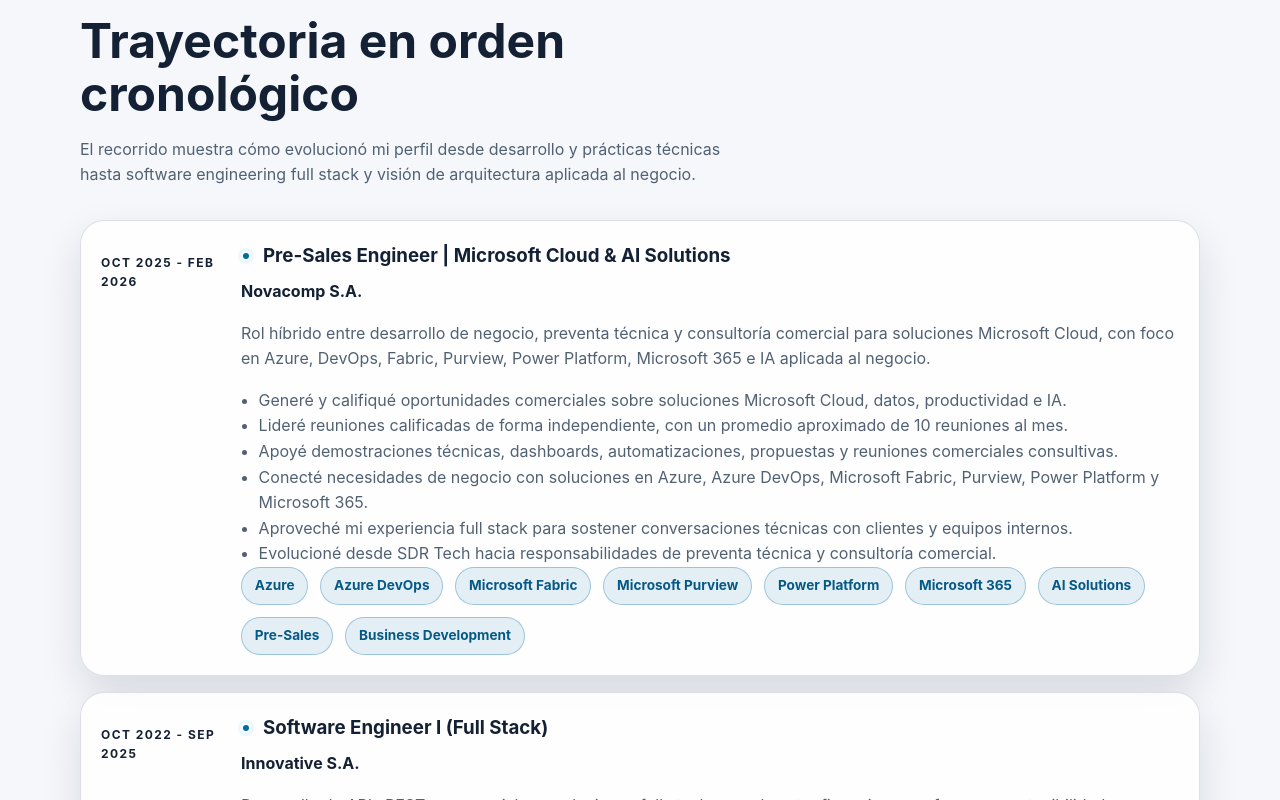
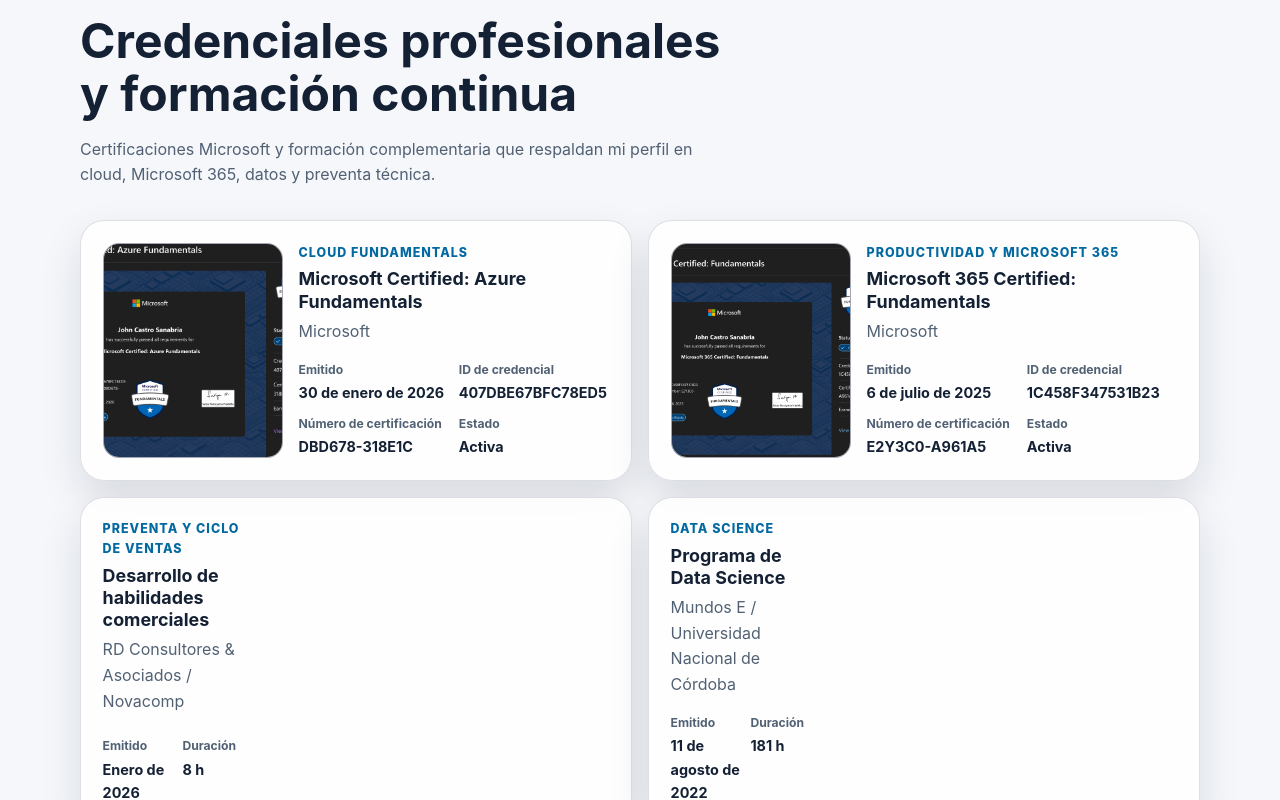
Before and after one commit to full-stack-dev-johncastrosanabria/Portfolio, a React (Vite) app: page / in a window 1280 px wide. Shown: the part 2520-3320 px from the top of the page. Built offline with nearby package versions, Linux system fonts and the light colour scheme; no server answers.

Commit message:
Add professional certifications section

```diff
--- /dev/null
+++ b/src/components/home/CertificationCard.tsx
@@ -0,0 +1,67 @@
+import { publicAsset } from '@/lib/assets';
+import { localizedValue } from '@/lib/localized';
+import type { Certification } from '@/types';
+
+interface CertificationCardProps {
+  certification: Certification;
+  language: string;
+}
+
+export function CertificationCard({ certification, language }: CertificationCardProps) {
+  return (
+    <article className={certification.featured ? 'cert-card cert-card-featured' : 'cert-card'}>
+      {certification.image ? (
+        <div className="cert-media">
+          <img
+            src={publicAsset(certification.image)}
+            alt={localizedValue(certification.title, language)}
+            loading="lazy"
+          />
+        </div>
+      ) : null}
+
+      <div className="cert-content">
+        <div>
+          <p className="cert-category">{localizedValue(certification.category, language)}</p>
+          <h3>{localizedValue(certification.title, language)}</h3>
+          <p className="cert-issuer">{certification.issuer}</p>
+        </div>
+
+        <dl className="cert-meta">
+          <div>
+            <dt>{language === 'en' ? 'Issued' : 'Emitido'}</dt>
+            <dd>{localizedValue(certification.issuedAt, language)}</dd>
+          </div>
+
+          {certification.credentialId ? (
+            <div>
+              <dt>{language === 'en' ? 'Credential ID' : 'ID de credencial'}</dt>
+              <dd>{certification.credentialId}</dd>
+            </div>
+          ) : null}
+
+          {certification.certificationNumber ? (
+            <div>
+              <dt>{language === 'en' ? 'Certification number' : 'Número de certificación'}</dt>
+              <dd>{certification.certificationNumber}</dd>
+            </div>
+          ) : null}
+
+          {certification.status ? (
+            <div>
+              <dt>{language === 'en' ? 'Status' : 'Estado'}</dt>
+              <dd>{localizedValue(certification.status, language)}</dd>
+            </div>
+          ) : null}
+
+          {certification.hours ? (
+            <div>
+              <dt>{language === 'en' ? 'Duration' : 'Duración'}</dt>
+              <dd>{certification.hours}</dd>
+            </div>
+          ) : null}
+        </dl>
+      </div>
+    </article>
+  );
+}
--- /dev/null
+++ b/src/data/certifications.ts
@@ -0,0 +1,86 @@
+import type { Certification } from '@/types';
+
+export const certifications: Certification[] = [
+  {
+    id: 'az-900',
+    title: {
+      es: 'Microsoft Certified: Azure Fundamentals',
+      en: 'Microsoft Certified: Azure Fundamentals',
+    },
+    issuer: 'Microsoft',
+    issuedAt: {
+      es: '30 de enero de 2026',
+      en: 'January 30, 2026',
+    },
+    category: {
+      es: 'Cloud fundamentals',
+      en: 'Cloud fundamentals',
+    },
+    credentialId: '407DBE67BFC78ED5',
+    certificationNumber: 'DBD678-318E1C',
+    status: {
+      es: 'Activa',
+      en: 'Active',
+    },
+    image: 'certifications/az-900.png',
+    featured: true,
+  },
+  {
+    id: 'ms-900',
+    title: {
+      es: 'Microsoft 365 Certified: Fundamentals',
+      en: 'Microsoft 365 Certified: Fundamentals',
+    },
+    issuer: 'Microsoft',
+    issuedAt: {
+      es: '6 de julio de 2025',
+      en: 'July 6, 2025',
+    },
+    category: {
+      es: 'Productividad y Microsoft 365',
+      en: 'Productivity and Microsoft 365',
+    },
+    credentialId: '1C458F347531B23',
+    certificationNumber: 'E2Y3C0-A961A5',
+    status: {
+      es: 'Activa',
+      en: 'Active',
+    },
+    image: 'certifications/ms-900.png',
+    featured: true,
+  },
+  {
+    id: 'commercial-skills',
+    title: {
+      es: 'Desarrollo de habilidades comerciales',
+      en: 'Commercial skills development',
+    },
+    issuer: 'RD Consultores & Asociados / Novacomp',
+    issuedAt: {
+      es: 'Enero de 2026',
+      en: 'January 2026',
+    },
+    category: {
+      es: 'Preventa y ciclo de ventas',
+      en: 'Pre-sales and sales cycle',
+    },
+    hours: '8 h',
+  },
+  {
+    id: 'data-science',
+    title: {
+      es: 'Programa de Data Science',
+      en: 'Data Science program',
+    },
+    issuer: 'Mundos E / Universidad Nacional de Córdoba',
+    issuedAt: {
+      es: '11 de agosto de 2022',
+      en: 'August 11, 2022',
+    },
+    category: {
+      es: 'Data Science',
+      en: 'Data Science',
+    },
+    hours: '181 h',
+  },
+];
--- a/src/i18n.ts
+++ b/src/i18n.ts
@@ -32,6 +32,10 @@ const resources = {
         stackTitle: 'Tecnologías y fortalezas con las que construyo',
         stackDescription:
           'Mi perfil está orientado a desarrollo de software empresarial, desde la capa backend hasta la interfaz y la entrega continua.',
+        certificationsEyebrow: 'Certificaciones',
+        certificationsTitle: 'Credenciales profesionales y formación continua',
+        certificationsDescription:
+          'Certificaciones Microsoft y formación complementaria que respaldan mi perfil en cloud, Microsoft 365, datos y preventa técnica.',
         experienceEyebrow: 'Experiencia',
         experienceTitle: 'Trayectoria en orden cronológico',
         experienceDescription:
@@ -103,6 +107,10 @@ const resources = {
         stackTitle: 'Technologies and strengths I build with',
         stackDescription:
           'My profile focuses on enterprise software development, from backend services to user interfaces and continuous delivery.',
+        certificationsEyebrow: 'Certifications',
+        certificationsTitle: 'Professional credentials and continuous learning',
+        certificationsDescription:
+          'Microsoft certifications and complementary training that support my profile across cloud, Microsoft 365, data and technical pre-sales.',
         experienceEyebrow: 'Experience',
         experienceTitle: 'Career path in chronological order',
         experienceDescription:
--- a/src/pages/HomePage.tsx
+++ b/src/pages/HomePage.tsx
@@ -1,10 +1,12 @@
 import { Link } from 'react-router-dom';
 import { useTranslation } from 'react-i18next';
 import { siteConfig } from '@/config/site';
+import { certifications } from '@/data/certifications';
 import { projects } from '@/data/projects';
 import { profileStats, skillGroups } from '@/data/skills';
 import { SectionTitle } from '@/components/common/SectionTitle';
 import { ExperienceTimeline } from '@/components/experience/ExperienceTimeline';
+import { CertificationCard } from '@/components/home/CertificationCard';
 import { ProjectCard } from '@/components/projects/ProjectCard';
 import { SkillGroupCard } from '@/components/home/SkillGroupCard';
 import { StatCard } from '@/components/home/StatCard';
@@ -114,6 +116,26 @@ export function HomePage() {
       <section className="section">
         <div className="container">
           <SectionTitle
+            eyebrow={t('sections.certificationsEyebrow')}
+            title={t('sections.certificationsTitle')}
+            description={t('sections.certificationsDescription')}
+          />
+
+          <div className="certifications-grid">
+            {certifications.map((certification) => (
+              <CertificationCard
+                key={certification.id}
+                certification={certification}
+                language={language}
+              />
+            ))}
+          </div>
+        </div>
+      </section>
+
+      <section className="section">
+        <div className="container">
+          <SectionTitle
             eyebrow={t('sections.experienceEyebrow')}
             title={t('sections.experienceTitle')}
             description={t('sections.experienceDescription')}
--- a/src/styles/global.css
+++ b/src/styles/global.css
@@ -931,7 +931,8 @@ img {
 }
 
 .stats-grid,
-.skills-grid {
+.skills-grid,
+.certifications-grid {
   display: grid;
   gap: 1rem;
 }
@@ -944,8 +945,13 @@ img {
   grid-template-columns: repeat(2, minmax(0, 1fr));
 }
 
+.certifications-grid {
+  grid-template-columns: repeat(2, minmax(0, 1fr));
+}
+
 .stat-card,
-.skill-card {
+.skill-card,
+.cert-card {
   border: 1px solid var(--border);
   background: var(--surface);
   box-shadow: var(--shadow);
@@ -970,10 +976,114 @@ img {
   margin-bottom: 0.35rem;
 }
 
+.cert-card {
+  display: grid;
+  grid-template-columns: 150px 1fr;
+  gap: 1rem;
+  align-items: stretch;
+  min-height: 100%;
+  overflow: hidden;
+}
+
+.cert-card-featured {
+  grid-template-columns: 180px 1fr;
+}
+
+.cert-media {
+  align-self: stretch;
+  min-height: 150px;
+  border-radius: calc(var(--radius) - 8px);
+  border: 1px solid var(--border);
+  background: rgba(2, 6, 23, 0.28);
+  overflow: hidden;
+}
+
+.cert-media img {
+  width: 100%;
+  height: 100%;
+  object-fit: cover;
+  object-position: center;
+}
+
+.cert-content {
+  display: flex;
+  min-width: 0;
+  flex-direction: column;
+  justify-content: space-between;
+  gap: 1rem;
+}
+
+.cert-category {
+  margin: 0 0 0.35rem;
+  color: var(--primary);
+  font-size: 0.78rem;
+  font-weight: 800;
+  text-transform: uppercase;
+  letter-spacing: 0.08em;
+}
+
+.cert-content h3 {
+  margin: 0;
+  font-size: 1.12rem;
+  line-height: 1.25;
+}
+
+.cert-issuer {
+  margin: 0.35rem 0 0;
+  color: var(--text-muted);
+}
+
+.cert-meta {
+  display: grid;
+  grid-template-columns: repeat(2, minmax(0, 1fr));
+  gap: 0.6rem;
+  margin: 0;
+}
+
+.cert-meta div {
+  min-width: 0;
+}
+
+.cert-meta dt {
+  color: var(--text-muted);
+  font-size: 0.76rem;
+  font-weight: 700;
+}
+
+.cert-meta dd {
+  margin: 0.1rem 0 0;
+  color: var(--text);
+  font-size: 0.9rem;
+  font-weight: 700;
+  overflow-wrap: anywhere;
+}
+
 @media (max-width: 900px) {
   .stats-grid,
   .skills-grid,
+  .certifications-grid,
   .hero-grid {
     grid-template-columns: 1fr;
   }
+
+  .cert-card,
+  .cert-card-featured {
+    grid-template-columns: 140px 1fr;
+  }
 }
+
+@media (max-width: 640px) {
+  .cert-card,
+  .cert-card-featured {
+    grid-template-columns: 1fr;
+  }
+
+  .cert-media {
+    aspect-ratio: 16 / 9;
+    min-height: 0;
+  }
+
+  .cert-meta {
+    grid-template-columns: 1fr;
+  }
+}
```
Also changed, not shown: src/types.ts (+14 -0 lines), public/certifications/az-900.png (added), public/certifications/ms-900.png (added).
